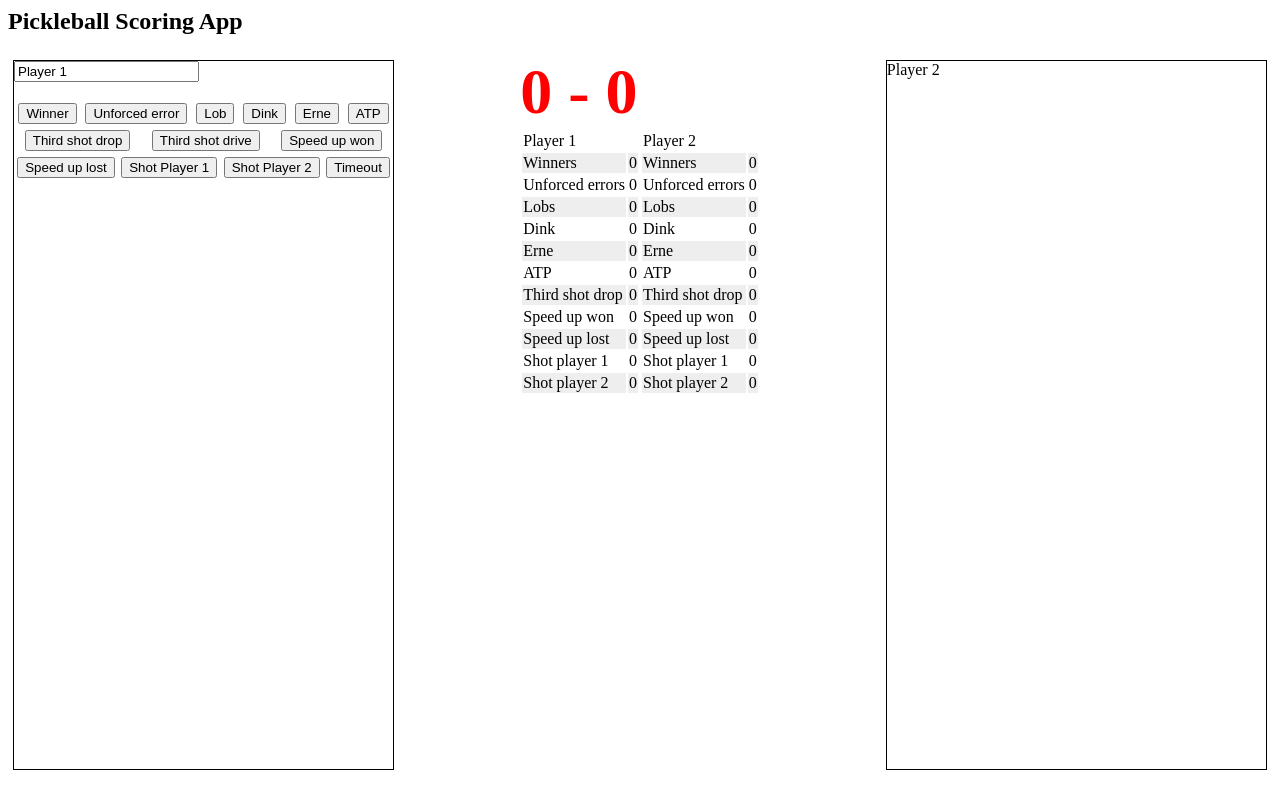
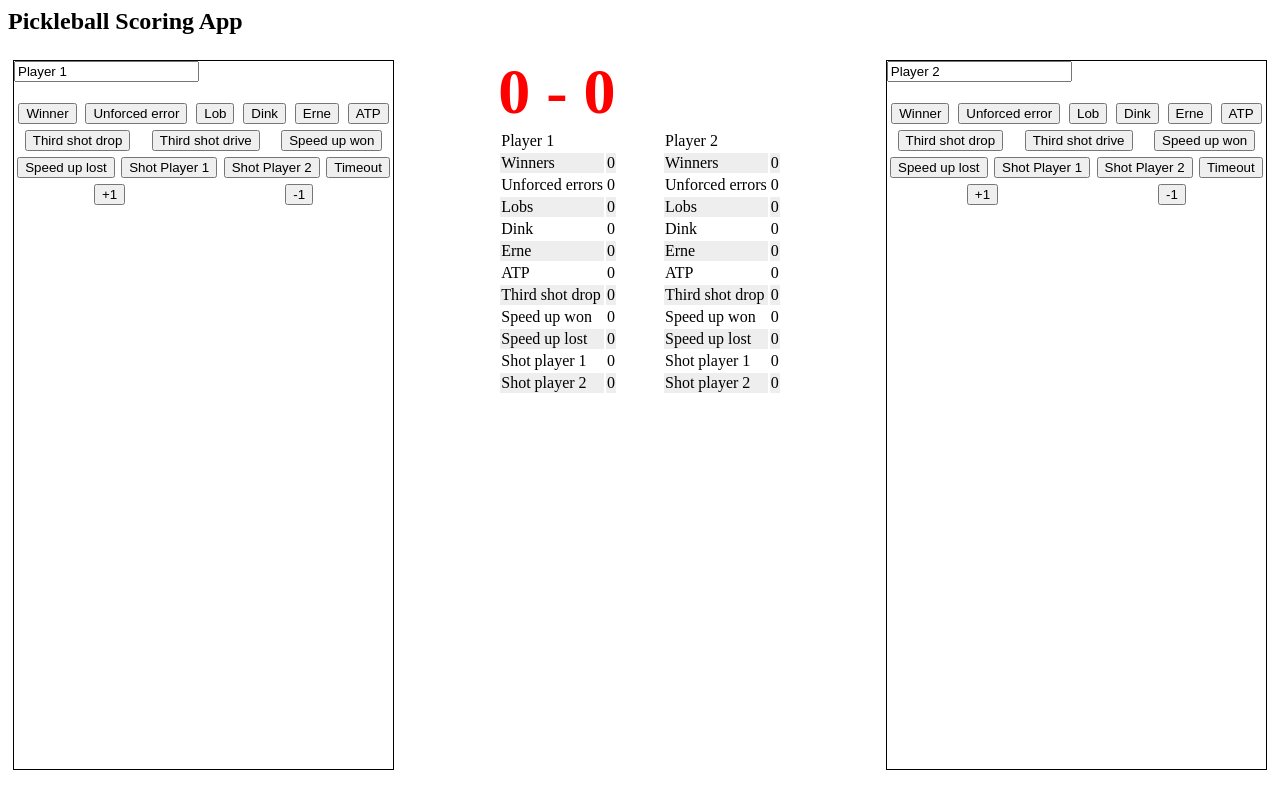
Before and after one commit to kazzmir/pickleball-score, a plain HTML site: page index.html in a window 1280 px wide. Drawn offline with Linux system fonts and the light colour scheme.

Commit message:
add buttons to player2

```diff
--- a/index.html
+++ b/index.html
@@ -61,6 +61,8 @@ tr:nth-child(even) {
                 <button class="button">Shot Player 1</button>
                 <button class="button">Shot Player 2</button>
                 <button class="button">Timeout</button>
+                <button class="button">+1</button>
+                <button class="button">-1</button>
             </div>
         </div>
 
@@ -85,6 +87,11 @@ tr:nth-child(even) {
                     <tr><td>Shot player 2</td><td>0</td></tr>
                 </table>
 
+                <span>
+                    &nbsp; &nbsp; &nbsp;
+                    &nbsp; &nbsp; &nbsp;
+                </span>
+
                 <table id="player-2-scores">
                     <tr><td>Player 2</td></tr>
                     <tr><td>Winners</td><td>0</td></tr>
@@ -105,7 +112,27 @@ tr:nth-child(even) {
         </div>
 
         <div class="container">
-            Player 2
+            <input id="player-2-name" value="Player 2">
+            <br /><br />
+
+            <div class="button-container">
+                <button class="button">Winner</button>
+                <button class="button">Unforced error</button>
+                <button class="button">Lob</button>
+                <button class="button">Dink</button>
+                <button class="button">Erne</button>
+                <button class="button">ATP</button>
+                <button class="button">Third shot drop</button>
+                <button class="button">Third shot drive</button>
+                <button class="button">Speed up won</button>
+                <button class="button">Speed up lost</button>
+                <button class="button">Shot Player 1</button>
+                <button class="button">Shot Player 2</button>
+                <button class="button">Timeout</button>
+                <button class="button">+1</button>
+                <button class="button">-1</button>
+            </div>
+
         </div>
     </div>
 
```
